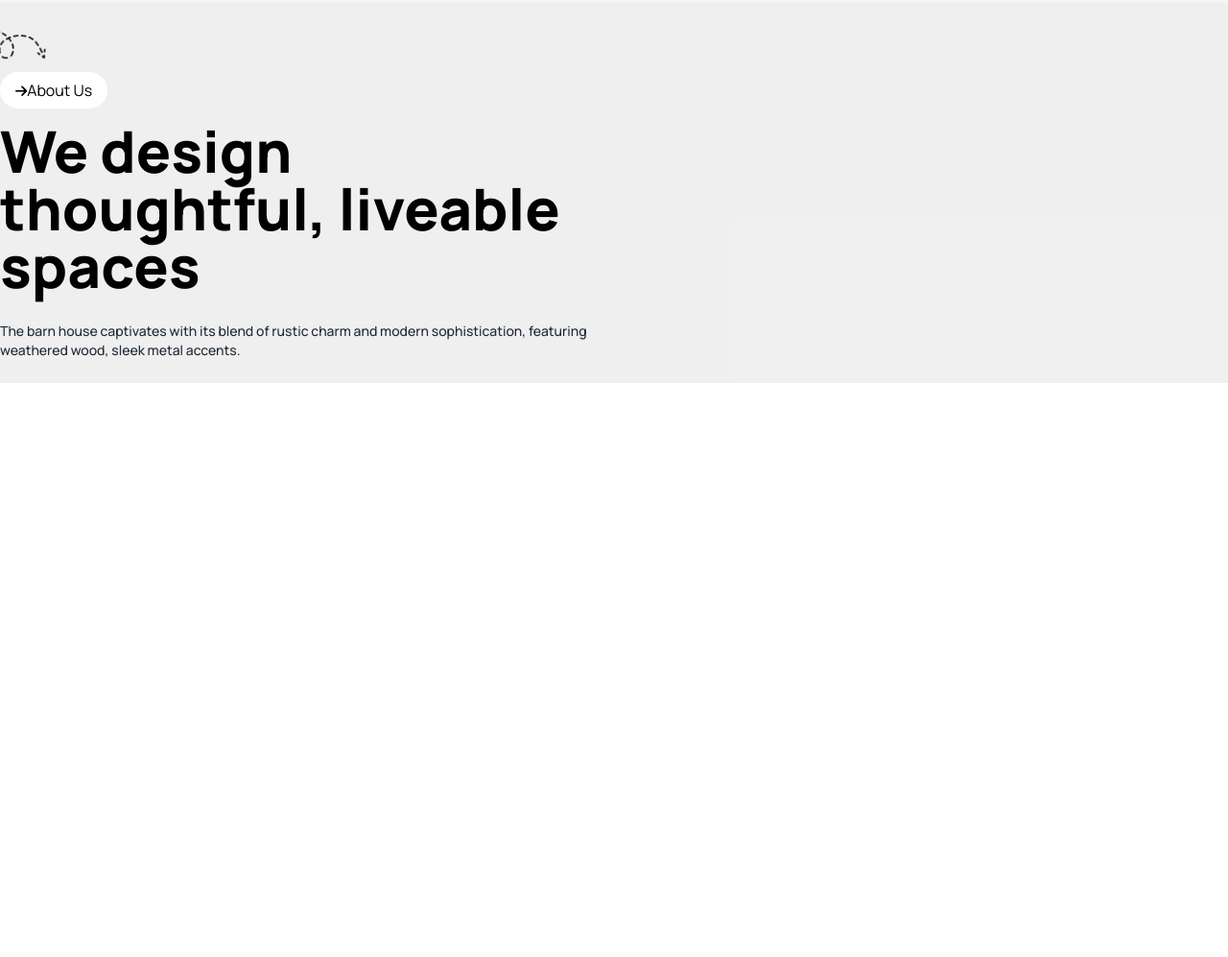
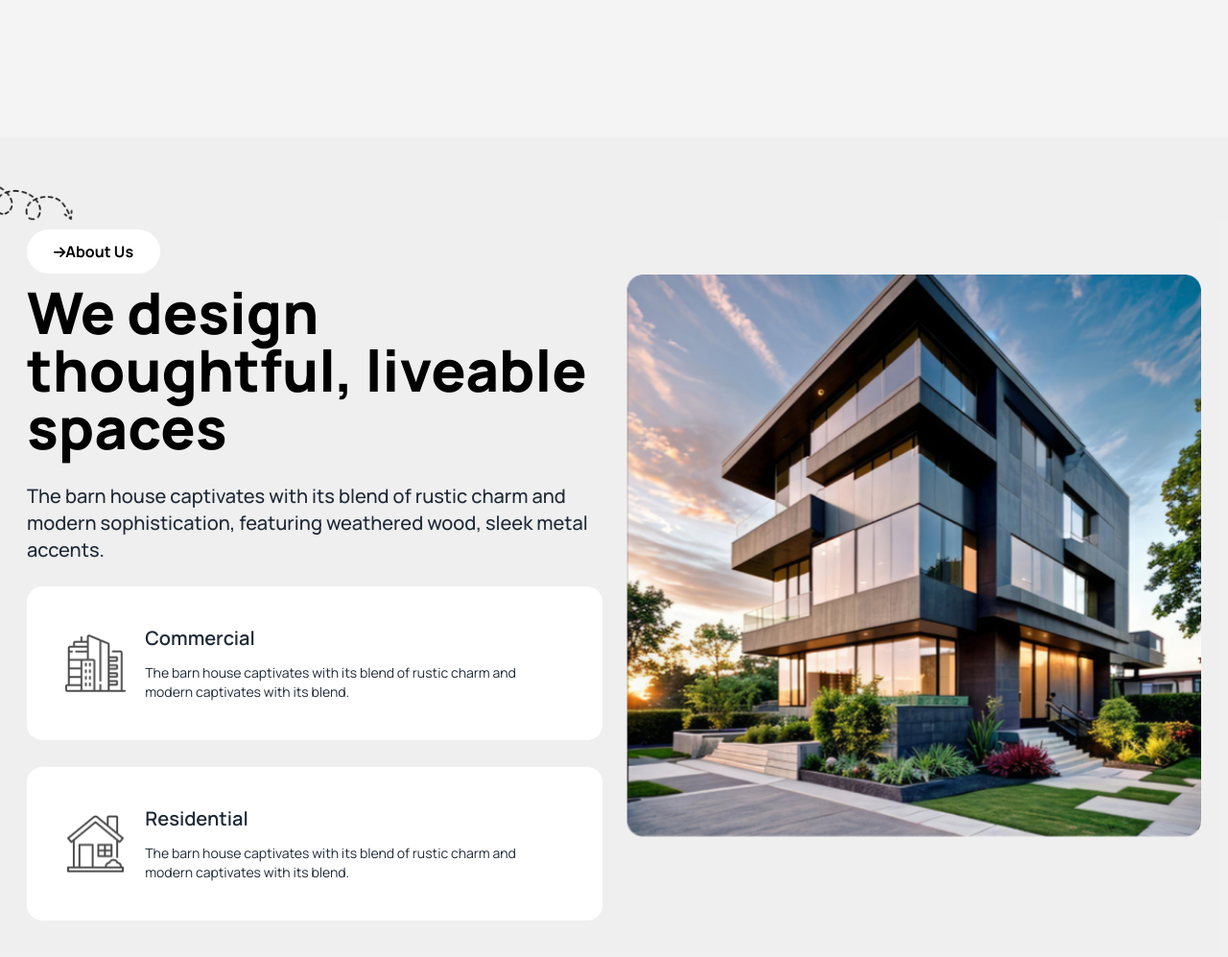
Before and after one commit to Jahid458/Rinterio-House-using-Daisi-ui, a plain HTML site: page index.html in a window 1280 px wide. Shown: the part 787-1784 px from the top of the page at 96% size. Before the commit the page ends 1186 px from the top, so only its background shows below. Drawn offline with nearby package versions, Linux system fonts and the light colour scheme.

Commit message:
Banner about us sections

```diff
--- a/index.html
+++ b/index.html
@@ -40,7 +40,7 @@
   </script>
 
 </head>
-<body class="bg-bgColor  ">
+<body class="bg-bgColor">
 
   <header class="container mx-auto ">
     <nav class="navbar">
@@ -63,7 +63,6 @@
 
       <div class="navbar-end space-x-5 hidden md:flex">
         <div class="flex justify-center items-center space-x-2">
-
           <i class="fa-solid fa-magnifying-glass text-white bg-secondaryColor rounded-full w-8 h-8 text-sm leading-8 text-center cursor-pointer"></i>
           <i class="fa-solid fa-cart-plus text-white bg-secondaryColor rounded-full w-8 h-8 text-sm leading-9 text-center cursor-pointer"></i>
           <a class="btn bg-btnColor rounded-3xl">Book Consult
@@ -120,32 +119,70 @@
         </div>
        </section>
 
-       <!-- About Us -->
-
-       <section class="bg-green">
+       <!-- Banner Sections -->
+       <section class="bg-green mt-40">
+        <!-- About Us Sections -->
           <div class="container mx-auto">
-             <div class="grid grid-cols-1 lg:grid-cols-2 gap-6 mt-5 items-center">
+             <div class="grid grid-cols-1 lg:grid-cols-2 gap-6 mt-5 items-center p-5 lg:p-7">
+              <div >
                     <!-- Content About US -->
-                <div class="">
                   <div class="relative mx-auto mb-5 text-center md:text-left">
                     <div class="absolute -left-16 mt-5 hidden md:block">
                       <img src="./images/Vector.png" alt="" class="w-28">
                     </div>
                     <div class="">
-                     <a href="#" class="px-4 py-2 rounded-3xl bg-white text-black">
+                     <a href="#" class="px-7 py-3 rounded-3xl bg-white text-black font-bold">
                       <i class="fa-solid fa-arrow-right  text-black leading-6  text-sm text-center mt-20"></i>About Us</a>
                     </div>
+
                     <h2 class="text-black text-3xl lg:text-6xl font-extrabold mt-5 mb-7">We design thoughtful, liveable spaces</h2>
-                    <p class="text-sm md:text-md mb-6 font-medium">The barn house captivates with its blend of rustic charm and modern sophistication, featuring weathered wood, sleek metal accents.</p>
+                    <p class=" md:text-xl mb-6 font-medium">The barn house captivates with its blend of rustic charm and  modern sophistication, featuring weathered wood, sleek metal accents.</p>
+
                   </div>
 
-                </div>
+                  <!-- Card Sections -->
+
+                  <div class="grid md:grid-cols-2 lg:grid-cols-1   mx-auto">
+                    <!-- Card 1 -->
+                     <div class="bg-white rounded-2xl flex flex-row gap-5  items-center p-10 mb-7">
+                        <div class="w-20 sm:w-48 lg:w-24 mb-auto lg:my-auto">
+                            <img src="./images/commercial.png" alt="" class="w-full">
+                        </div>
+
+                        <div class="md:pr-10">
+                          <h3 class="text-md md:text-xl font-semibold mb-3">Commercial</h3>
+                          <p class="text-sm md:text-md">The barn house captivates with its blend of  rustic charm and modern captivates with its blend.</p>
+                        </div>
+
+                     </div>
+
+                     <!-- Card 2 -->
+                     <div class="bg-white rounded-2xl flex flex-row gap-5 items-center p-10 mb-7">
+                      <div class="w-20 sm:w-48 lg:w-24 mb-auto lg:my-auto">
+                          <img src="./images/residential.png" alt="" class="w-full">
+                      </div>
+
+                      <div class="md:pr-10">
+                        <h3 class="text-md md:text-xl font-semibold mb-3">Residential</h3>
+                        <p class="text-sm md:text-md">The barn house captivates with its blend of  rustic charm and modern captivates with its blend.</p>
+                      </div>
+
+                   </div>
+
+                  </div>
+              </div>
+
+              <!-- Image section  -->
+              <div class="lg:my-9">
+                <img src="./images/Rectangle.png" class="w-full ">
+             </div>
+
 
              </div>
+           </div>
 
           </div>
-
-      </section>
+        </section>
 
 
 
```
